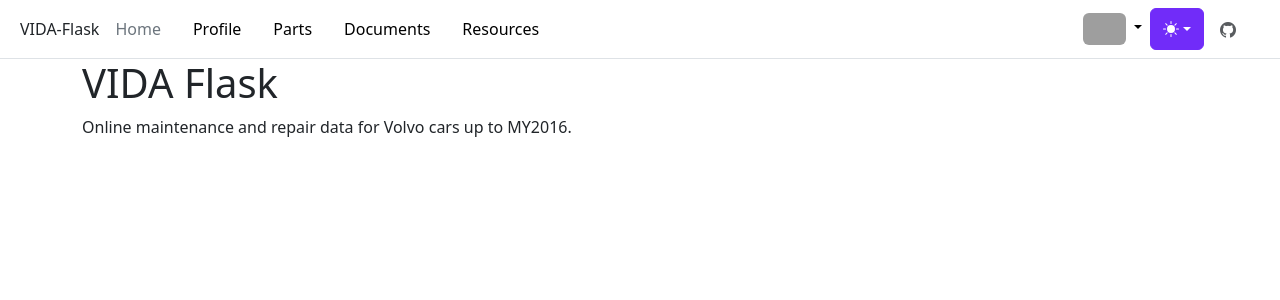
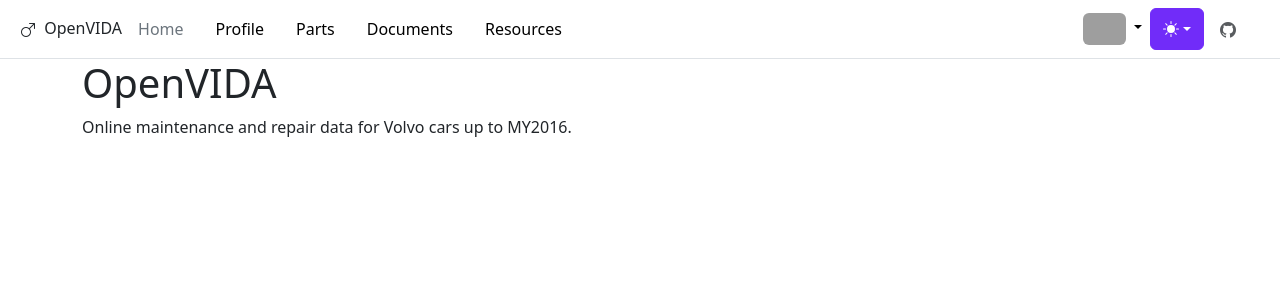
Before and after one commit to kForth/OpenVIDA, a Flask app: page / in a window 1280 px wide. Shown: the top 300 px of the page. Run offline with Flask 3, Linux system fonts and the light colour scheme; parts of the project's set-up code (start-up, migrations or seed data) failed here and were passed over; some libraries are stand-ins or nearby versions; grey boxes are pictures that could not be loaded.

Commit message:
Change to OpenVIDA

```diff
--- a/vida_flask/templates/layout.html
+++ b/vida_flask/templates/layout.html
@@ -20,7 +20,7 @@
             content="{% block meta_description %}{% endblock %}"
         />
         <meta name="author" content="{% block meta_author %}{% endblock %}" />
-        <title>{% block page_title %} VIDA-Flask {% endblock %}</title>
+        <title>{% block page_title %} OpenVIDA {% endblock %}</title>
 
         <link
             rel="shortcut icon"
--- a/vida_flask/templates/nav.html
+++ b/vida_flask/templates/nav.html
@@ -15,7 +15,9 @@ request.path == path) or (path|length > 1 and request.path.startswith(path)) %}
                 href="/"
                 class="d-flex align-items-center mb-2 mb-lg-0 link-body-emphasis text-decoration-none"
             >
-                <a class="navbar-brand" href="#">VIDA-Flask</a>
+                <a class="navbar-brand" href="#">
+                    <i class="bi bi-gender-male me-1"></i> OpenVIDA
+                </a>
             </a>
             <ul
                 class="nav col-12 col-lg-auto me-lg-auto mb-2 justify-content-center mb-md-0"
--- a/vida_flask/templates/public/home.html
+++ b/vida_flask/templates/public/home.html
@@ -1,6 +1,6 @@
 {% extends "layout.html" %} {% block content %}
 <div class="container">
-    <h1>VIDA Flask</h1>
+    <h1>OpenVIDA</h1>
     <p>Online maintenance and repair data for Volvo cars up to MY2016.</p>
 </div>
 {% endblock %}{% block js%}
```
Also changed, not shown: README.md.
